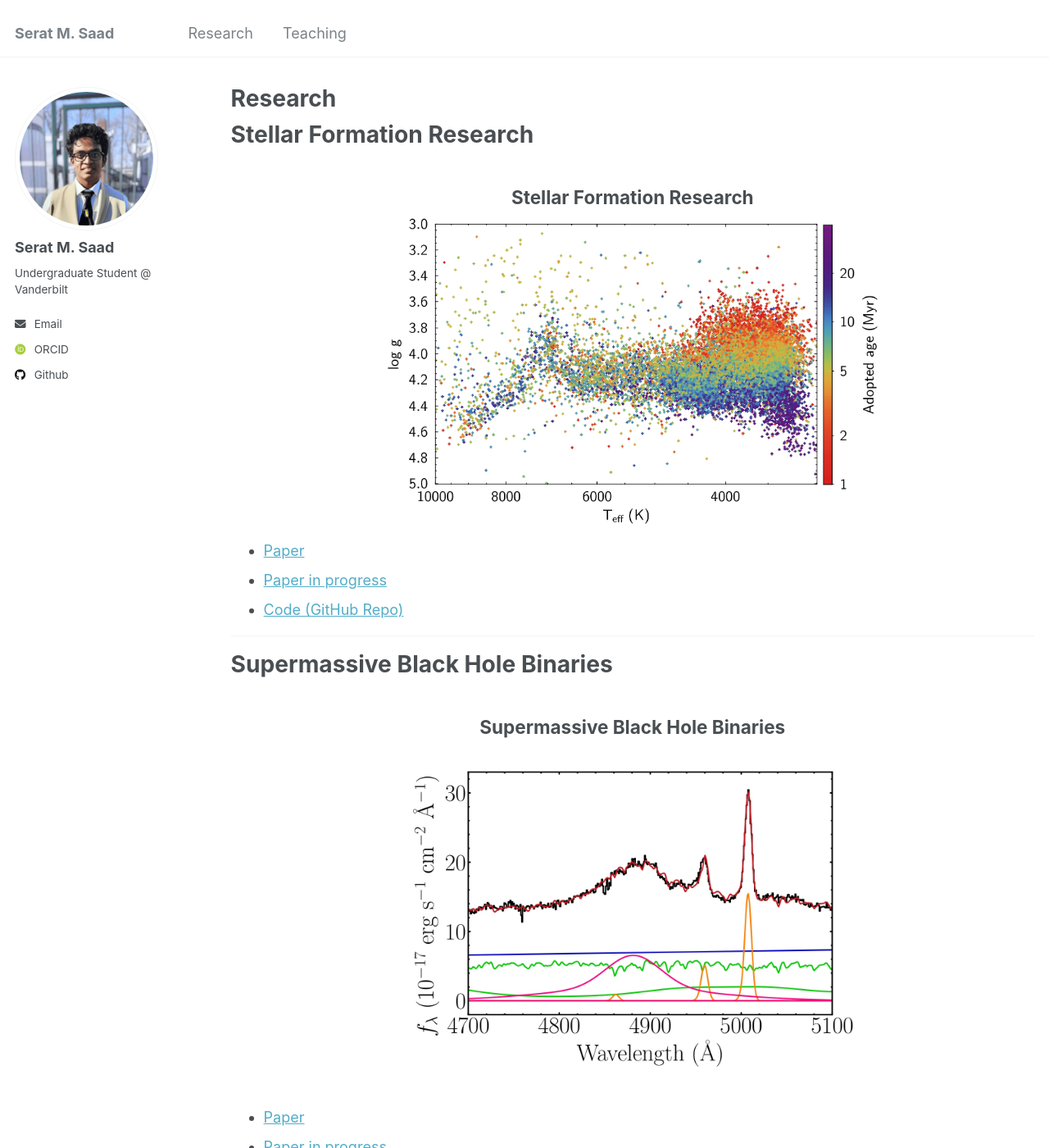
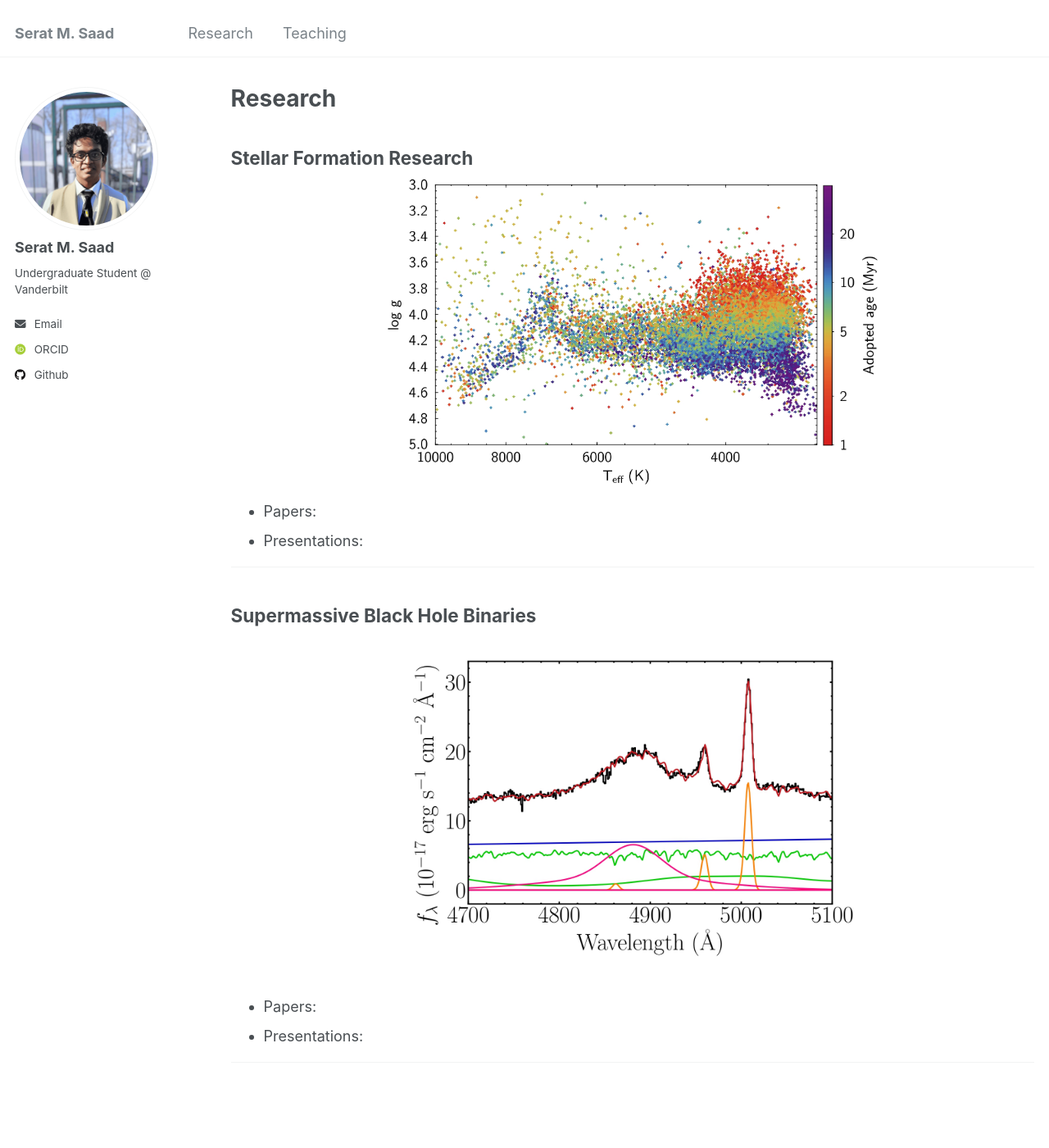
Before and after one commit to seratsaad/seratsaad.github.io, a Jekyll site: the page built from _pages/research.md, in a window 1280 px wide and 1400 px high. Shown: the whole window at 82% size. Built offline with Jekyll 4.4.1, drawn with Linux system fonts in a browser that asks for light colours; some web fonts are replaced; some of the changed text lies outside the part shown.

Commit message:
Update research.md

```diff
--- a/_pages/research.md
+++ b/_pages/research.md
@@ -5,10 +5,9 @@ permalink: /research/
 author_profile: true
 ---
 
-# Stellar Formation Research
+## Stellar Formation Research
 
 <div style="text-align:center;">
-  <h2>Stellar Formation Research</h2>
   <!-- Image Slider for Stellar Formation Research -->
   <div id="stellar-slider" style="position: relative; width: 100%; max-width: 600px; margin: auto;">
     <img src="https://seratsaad.github.io/images/pms1.jpg" alt="Stellar Research 1" style="height:100%; object-fit: contain;" class="stellar-image">
@@ -17,17 +16,15 @@ author_profile: true
   </div>
 </div>
 
-<!-- Links for Stellar Formation -->
-- [Paper](#)
-- [Paper in progress](#)
-- [Code (GitHub Repo)](https://github.com/your-github-repo)
+<!-- Works -->
+- Papers:
+- Presentations:
 
 ---
 
-# Supermassive Black Hole Binaries
+## Supermassive Black Hole Binaries
 
 <div style="text-align:center;">
-  <h2>Supermassive Black Hole Binaries</h2>
   <!-- Image Slider for Supermassive Black Hole Binaries -->
   <div id="blackhole-slider" style="position: relative; width: 100%; max-width: 600px; margin: auto;">
     <img src="https://seratsaad.github.io/images/halpha_fullfit.jpg" alt="Black Hole Research 1" style="width:100%" class="blackhole-image">
@@ -36,10 +33,10 @@ author_profile: true
   </div>
 </div>
 
-<!-- Links for Supermassive Black Hole Binaries -->
-- [Paper](#)
-- [Paper in progress](#)
-- [Code (GitHub Repo)](https://github.com/your-github-repo)
+<!-- Works -->
+- Papers:
+- Presentations:
+
 
 ---
 
```
